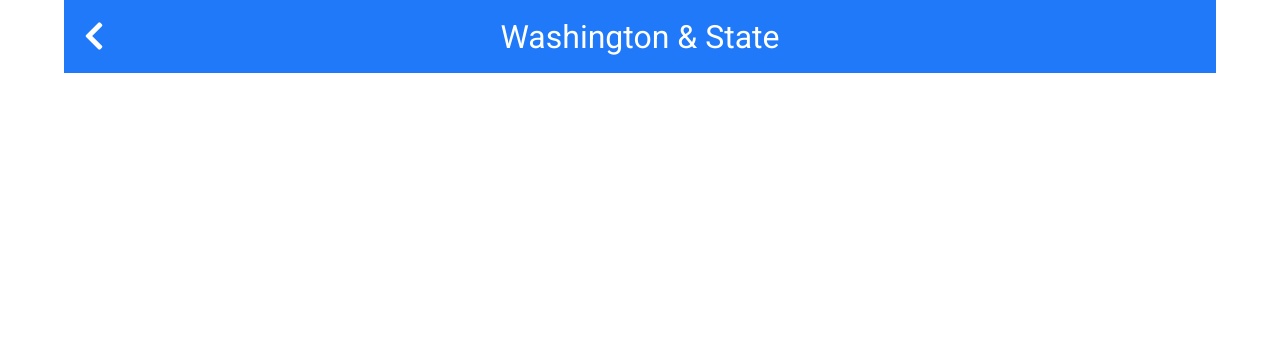
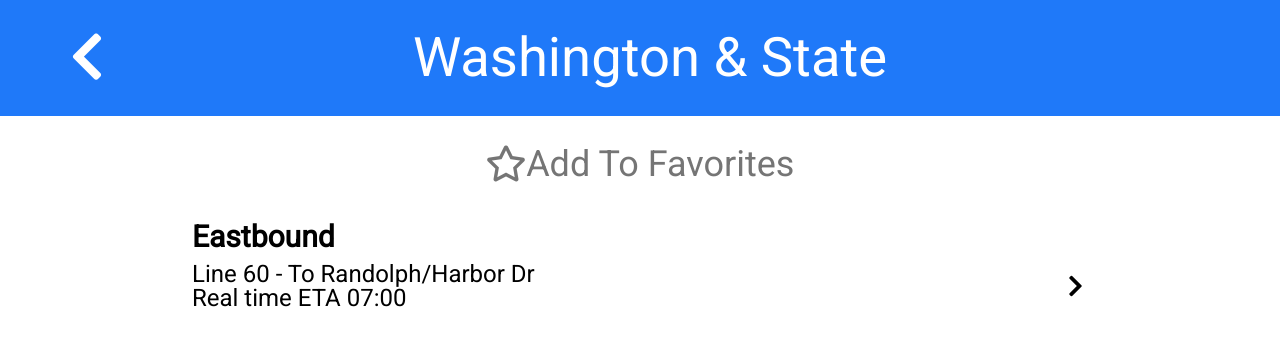
Before and after one commit to hogutier/BusyBus, a plain HTML site: page index.html in a window 1280 px wide. Drawn offline with Linux system fonts and the light colour scheme.

Commit message:
Format complete

```diff
--- a/css/styles.css
+++ b/css/styles.css
@@ -5,12 +5,8 @@
 }
 
 body {
-  display: flex;
+  display: block;
   width: 100%;
-  flex-wrap: no-wrap;
-  justify-content: center;
-  align-items: center;
-  align-content: flex-start;
   font-family: 'Roboto', sans-serif;
   font-size: 16px;
   background-color: #ffffff;
@@ -18,20 +14,20 @@ body {
 
 header {
   display: flex;
-  width: 90%;
-
+  width: 100%;
   background-color: #1F79F9;
   justify-content: center;
 }
 
 div.nav1 {
   width: 10%;
-  margin: 20px;
+  margin: 30px;
   color: #ffffff;
   float: left;
-  font-size: 2em;
+  font-size: 3.4em;
   flex-grow: 1;
   flex-shrink: 1;
+  text-align: center;
 }
 
 div.nav2 {
@@ -39,7 +35,7 @@ div.nav2 {
   margin: 20px;
   color: #ffffff;
   float: center;
-  font-size: 2em;
+  font-size: 3.4em;
   align-self: center;
   flex-grow: 1;
   flex-shrink: 1;
@@ -51,7 +47,57 @@ div.nav3 {
   margin: 20px;
   color: #ffffff;
   float: center;
-  font-size: 2em;
+  font-size: 3.4em;
   flex-grow: 1;
   flex-shrink: 1;
+  text-align: center;
 }
+
+div.favorites {
+  display: flex;
+  width: 100%;
+  text-align: center;
+  justify-content: center;
+  font-size: 2.25em;
+  margin: 30px auto;
+  color: #757575;
+}
+
+div.list {
+  display: flex;
+  flex-direction: column;
+  margin: 20px auto;
+  font-size: 1.5em;
+  width: 70%;
+}
+
+span {
+  display: inline-block;
+}
+
+h3 {
+  font-weight: bold;
+  font-size: 1.25em;
+  margin: 10px 0;
+}
+
+.chevron-right {
+  width: 20px;
+  align-self: center;
+}
+
+.items {
+  display: flex;
+  justify-content: space-between;
+}
+
+
+/* Tablet screens and larger */
+@media screen and (min-width: 575px) {
+
+}
+
+/* Laptop screens and larger */
+@media screen and (min-width: 991px) {
+
+}
--- a/index.html
+++ b/index.html
@@ -18,10 +18,43 @@
     <div class="nav1">
       <i class="fas fa-chevron-left"></i>
     </div>
-    <div class="nav2">Washington & State</div>
+    <div class="nav2">
+      <h1>
+        Washington & State
+      </h1>
+    </div>
     <div class="nav3"></div>
+  </header>
 
-  </header>
+  <div class="favorites">
+    <i class="far fa-star"></i><span>
+      <h2>
+        Add To Favorites
+      </h2>
+    </span>
+  </div>
+
+  <div class="list">
+    <h3>Eastbound</h3>
+    <div class="items">
+      <div>
+        <p>Line 60 - To Randolph/Harbor Dr </p>
+        <p>Real time ETA 07:00</p>
+      </div>
+      <div class="chevron-right">
+        <span>
+          <i class="fas fa-chevron-right"></i>
+        </span>
+      </div>
+
+    </div>
+
+
+
+
+
+  </div>
+
 </body>
 
 </html>
```
